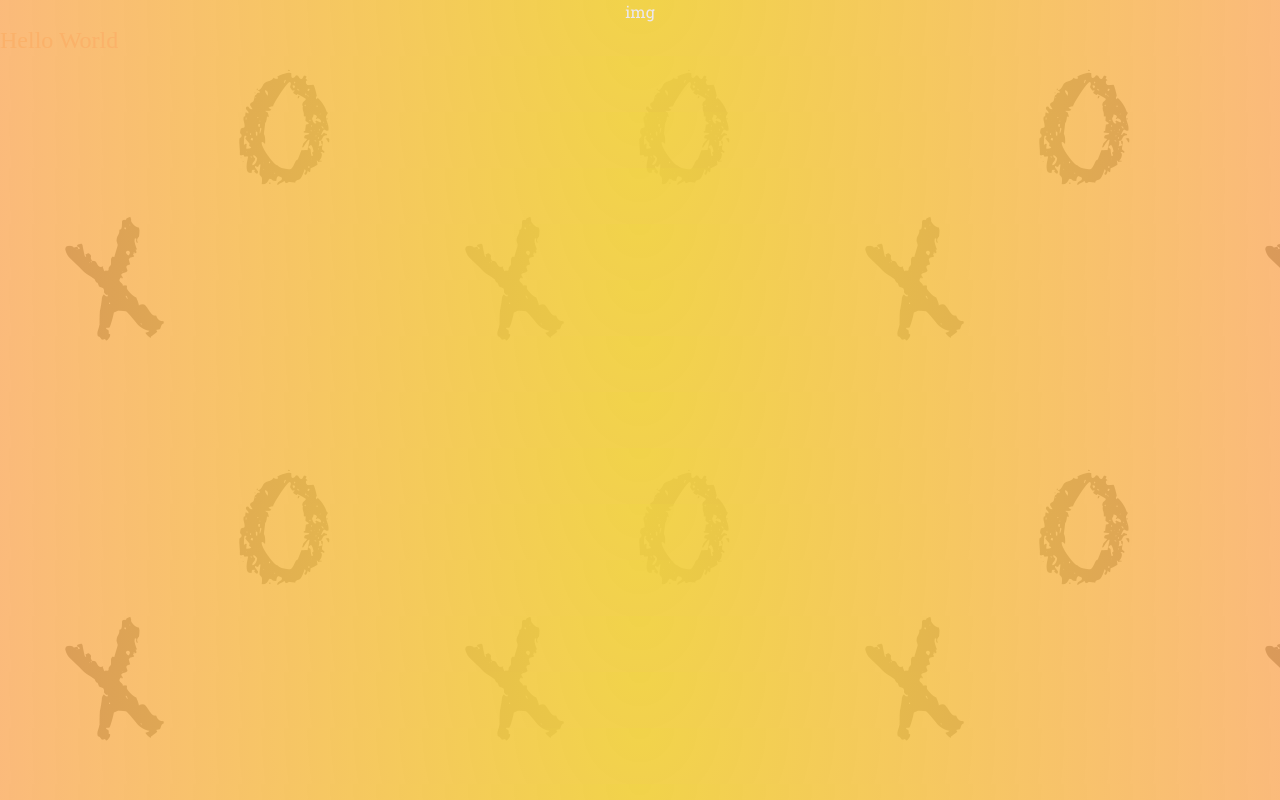
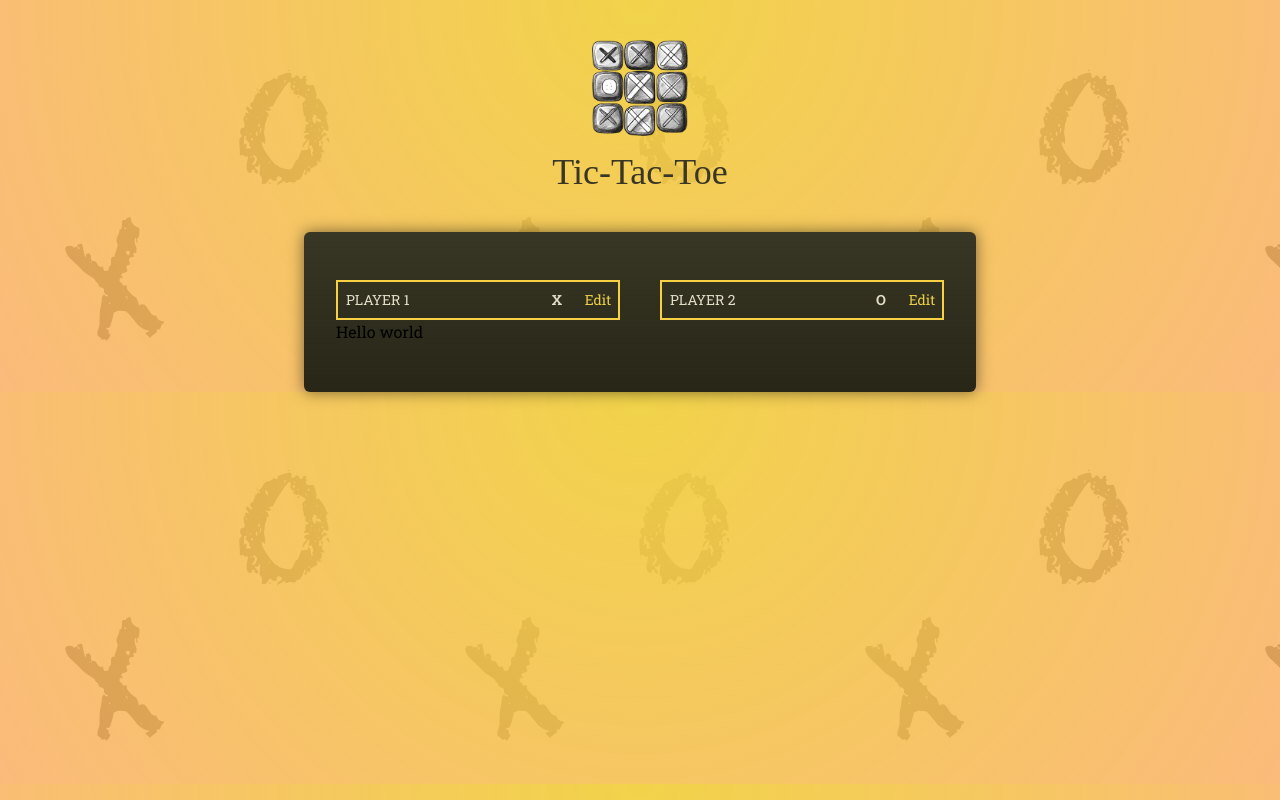
Before and after one commit to priscilla-e/tic-tac-AI, a React (Vite) app: page / in a window 1280 px wide. Built offline with nearby package versions, Linux system fonts and the light colour scheme; a web font is replaced by a local one.

Commit message:
Add player container and styling

```diff
--- a/index.html
+++ b/index.html
@@ -6,7 +6,7 @@
     <meta name="viewport" content="width=device-width, initial-scale=1.0" />
     <title>Vite + React</title>
   </head>
-  <body class="bg-body-pattern-dark bg-radial-custom">
+  <body class="bg-radial-custom">
     <div id="root"></div>
     <script type="module" src="/src/main.jsx"></script>
   </body>
--- a/src/App.jsx
+++ b/src/App.jsx
@@ -1,14 +1,28 @@
-import { useState } from 'react'
+import {useState} from 'react'
+
+import Header from './components/Header.jsx'
+import Player from './components/Player.jsx'
 
 function App() {
     return (
         <>
-            <header className="text-center">
-                img
-            </header>
-            <h1 className='text-amber-300 text-2xl font-cursive text-peachOrange'>Hello World</h1>
+            <Header/>
+            <main className="container mx-auto px-2">
+
+                {/*Game Container Card */}
+                <div
+                    className="relative mx-auto px-2 py-8 w-full bg-white shadow-custom rounded-md bg-gradient-to-b from-earth to-darkEarth md:max-w-2xl md:px-8 md:py-12"
+                >
+                    {/*Player Names Container*/}
+                    <div className="flex space-x-2 md:space-x-10">
+                        {/*Player Name 1*/}
+                        <Player defaultName='Player 1' symbol='X'/>
+                        <Player defaultName='Player 2' symbol='O'/>
+                    </div>
+                    Hello world
+                </div>
+            </main>
         </>
-
     )
 }
 
--- a/src/components/Header.jsx
+++ b/src/components/Header.jsx
@@ -1,7 +1,7 @@
 export default function Header() {
     return (
         <header className="flex flex-col items-center justify-center space-y-4 my-10">
-            <img src="/game-logo.png" alt="Game Logo" className="h-24 w-24"/>
+            <img src="/game-logo.png" alt="Game Logo" className="h-24 w-24" />
             <h1 className="text-4xl text-earth font-cursive">Tic-Tac-Toe</h1>
         </header>
     );
--- /dev/null
+++ b/src/components/Player.jsx
@@ -0,0 +1,51 @@
+import {useState} from 'react';
+
+
+export default function Player({defaultName, symbol}) {
+    const [playerName, setPlayerName] = useState(defaultName);
+    const [isEditing, setIsEditing] = useState(false);
+
+    const isActive = true;
+
+    const handleEdit = () => {
+        setIsEditing((isEditing) => !isEditing);
+
+        if (isEditing) {
+            console.log(playerName);
+            setPlayerName(playerName);
+        }
+    };
+
+    return (
+        <>
+            <div
+                className={`flex items-center w-1/2 space-x-4  ${
+                    isActive ? 'highlight-player' : ''
+                }`}
+            >
+                {isEditing ? (
+                    <input
+                        type="text"
+                        className="flex-1 max-h-9 w-10 px-2 py-2 text-sm text-smoke uppercase bg-darkEarth focus:outline-none"
+                        value={playerName}
+                        onChange={(e) => setPlayerName(e.target.value)}
+                    />
+                ) : (
+                    <span
+                        className="inline-block flex-1 max-h-9 w-10 whitespace-nowrap truncate px-2 py-2 text-sm text-smoke uppercase">
+                        {playerName}
+                    </span>
+                )}
+                <span className="font-bold text-sm text-smoke uppercase">
+                    {symbol}
+                </span>
+                <button
+                    className="w-10 text-sm text-darkYellow focus:outline-none"
+                    onClick={handleEdit}
+                >
+                    {isEditing ? 'Save' : 'Edit'}
+                </button>
+            </div>
+        </>
+    );
+}
--- a/src/index.css
+++ b/src/index.css
@@ -4,22 +4,43 @@
 @tailwind components;
 @tailwind utilities;
 
-* {
-    box-sizing: border-box;
+.highlight-player {
+    @apply border-2 border-lightYellow;
+    /* border: 2px solid #f6e35a; */
+    animation: pulse 2s infinite ease-in-out;
 }
 
-html {
-    font-family: 'Roboto Slab', sans-serif;
-    line-height: 1.5;
+@keyframes pulse {
+    0% {
+        border-color: #f6e35a;
+        box-shadow: 0 0 0 0 rgba(246, 227, 90, 0.4);
+    }
+    50% {
+        border-color: #f8c031;
+        box-shadow: 0 0 0 0.5rem rgba(248, 165, 49, 0);
+    }
+    100% {
+        border-color: #f6e35a;
+        box-shadow: 0 0 0 0 rgba(246, 227, 90, 0);
+    }
+}
 
-    color: #ebe7ef;
+/** {*/
+/*    box-sizing: border-box;*/
+/*}*/
 
-    font-synthesis: none;
-    text-rendering: optimizeLegibility;
-    -webkit-font-smoothing: antialiased;
-    -moz-osx-font-smoothing: grayscale;
-    -webkit-text-size-adjust: 100%;
-}
+/*html {*/
+/*    font-family: 'Roboto Slab', sans-serif;*/
+/*    line-height: 1.5;*/
+
+/*    color: #ebe7ef;*/
+
+/*    font-synthesis: none;*/
+/*    text-rendering: optimizeLegibility;*/
+/*    -webkit-font-smoothing: antialiased;*/
+/*    -moz-osx-font-smoothing: grayscale;*/
+/*    -webkit-text-size-adjust: 100%;*/
+/*}*/
 
 /*body {*/
 /*    background: radial-gradient(*/
--- a/tailwind.config.js
+++ b/tailwind.config.js
@@ -7,7 +7,8 @@
   theme: {
     extend: {
       colors: {
-        yellowish: 'rgba(241, 210, 70, 0.98)',
+        lightYellow: '#f1d246',
+        darkYellow: 'rgba(241, 210, 70, 0.98)',
         earth: '#383624',
         darkEarth: '#282617',
         peachOrange: 'rgba(250, 176, 103, 0.87)',
@@ -19,14 +20,10 @@
       },
       backgroundImage: {
         'radial-custom': "radial-gradient(circle at top, rgba(241, 210, 70, 0.98), rgba(250, 176, 103, 0.87)), url('/bg-pattern-dark.png')",
-        'body-pattern-dark': "url('/bg-pattern-dark.png')",
-      },
-      backgroundSize: {
-        'full': '100% 100%, 30% 30%',
       },
       boxShadow: {
         'custom': '0 0 15px rgba(0, 0, 0, 0.5)'
-      }
+      },
     },
   },
   plugins: [],
```
